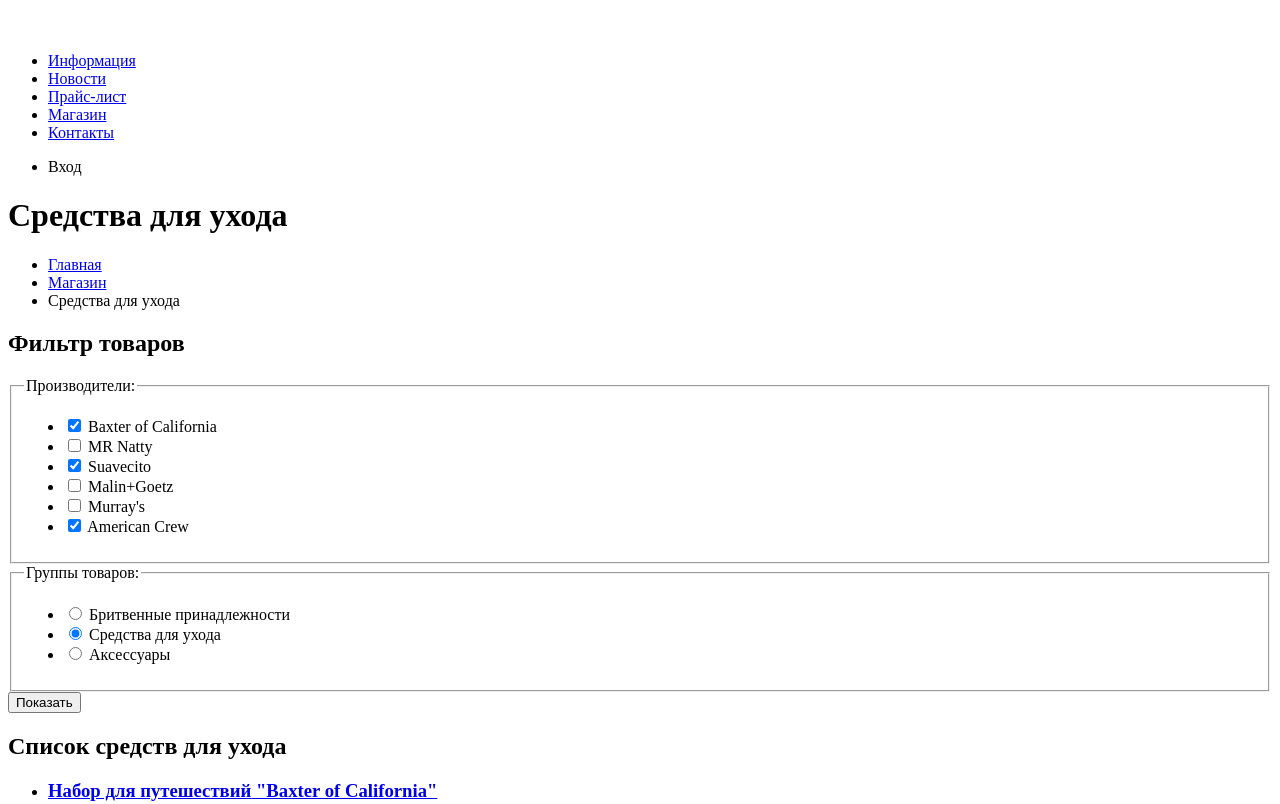
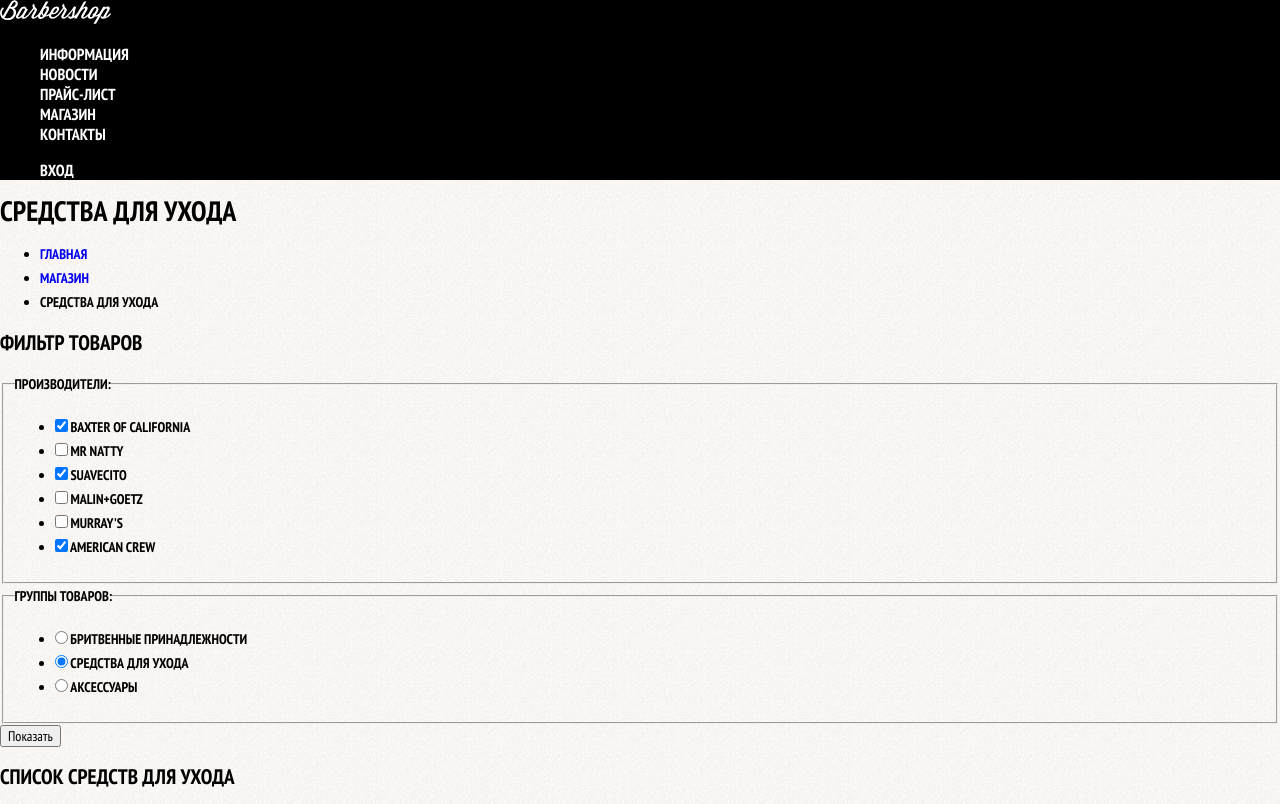
Before and after one commit to NikolayPe/122095-barbershop, a plain HTML site: page catalog.html in a window 1280 px wide. Shown: the top 804 px of the page. Drawn offline with Linux system fonts and the light colour scheme.

Commit message:
add style.css in inner pages

```diff
--- a/catalog.html
+++ b/catalog.html
@@ -4,12 +4,16 @@
 <head>
   <meta charset="utf-8">
   <title>Барбершоп catalog</title>
+  <link href="https://fonts.googleapis.com/css?family=PT+Sans+Narrow:400,700&amp;subset=cyrillic"
+    rel="stylesheet">
+  <link rel="stylesheet" href="css/normalize.css">
+  <link rel="stylesheet" href="css/style.css">
 </head>
 
-<body>
+<body class="inner-page">
 
   <header class="main-header">
-    <nav class="site-navigation">
+    <nav class="main-navigation">
       <a class="main-header-logo" href="index.html">
         <img src="img/inner-main-logo.svg" width="111" height="24" alt="Логотип барбершопа 'Бородинский'">
       </a>
--- a/css/style.css
+++ b/css/style.css
@@ -12,6 +12,15 @@ body {
   background: #000000;
   background-image: url("../img/Main-background.jpg");
   background-repeat: no-repeat;
+}
+
+.inner-page {
+  color: #000000;
+
+  background-color: #f8f5f2;
+  background-image: url("../img/columns-background.png");
+  background-position: 0 0;
+  background-repeat: repeat;
 }
 
 a {
```
Also changed, not shown: catalog-item.html (+5 -1 lines).
